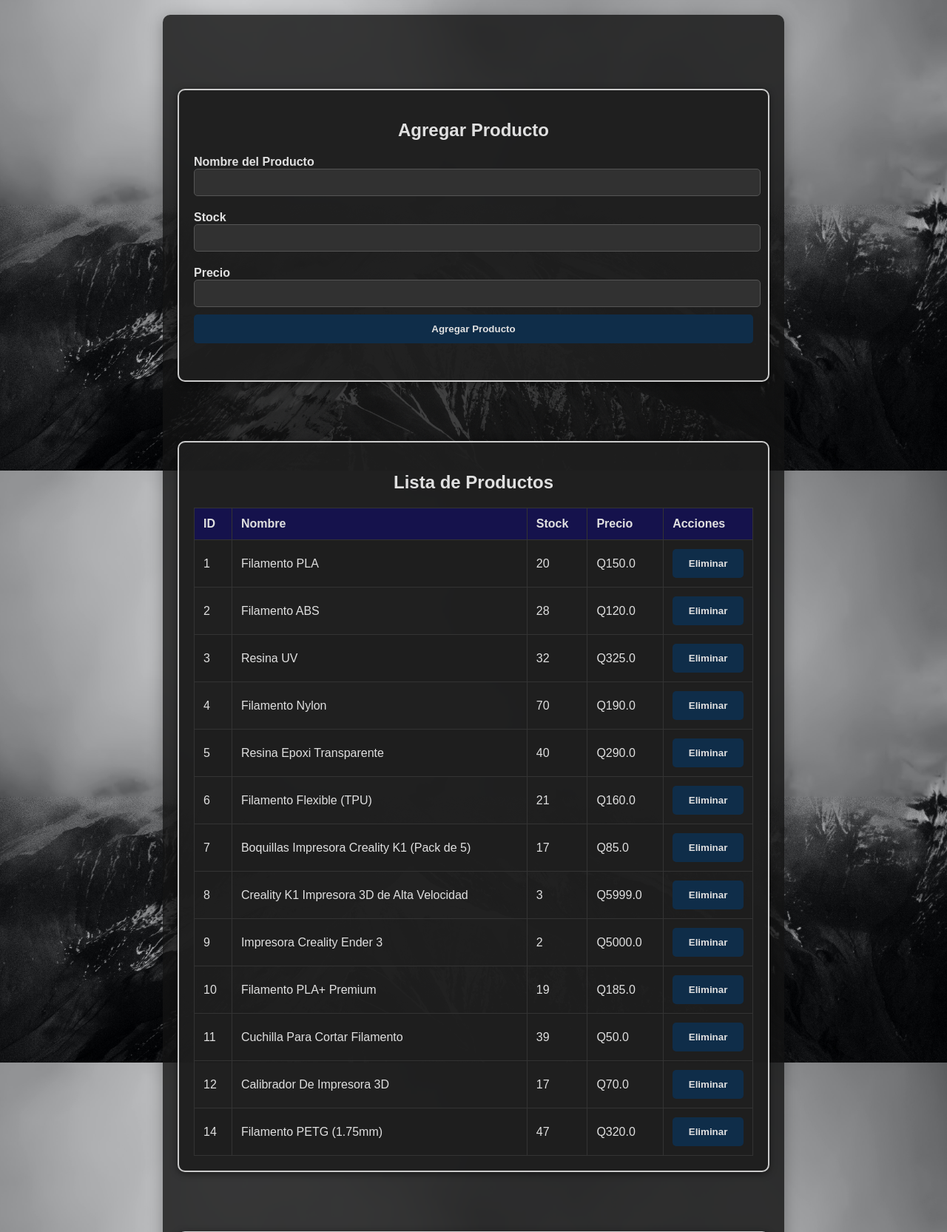
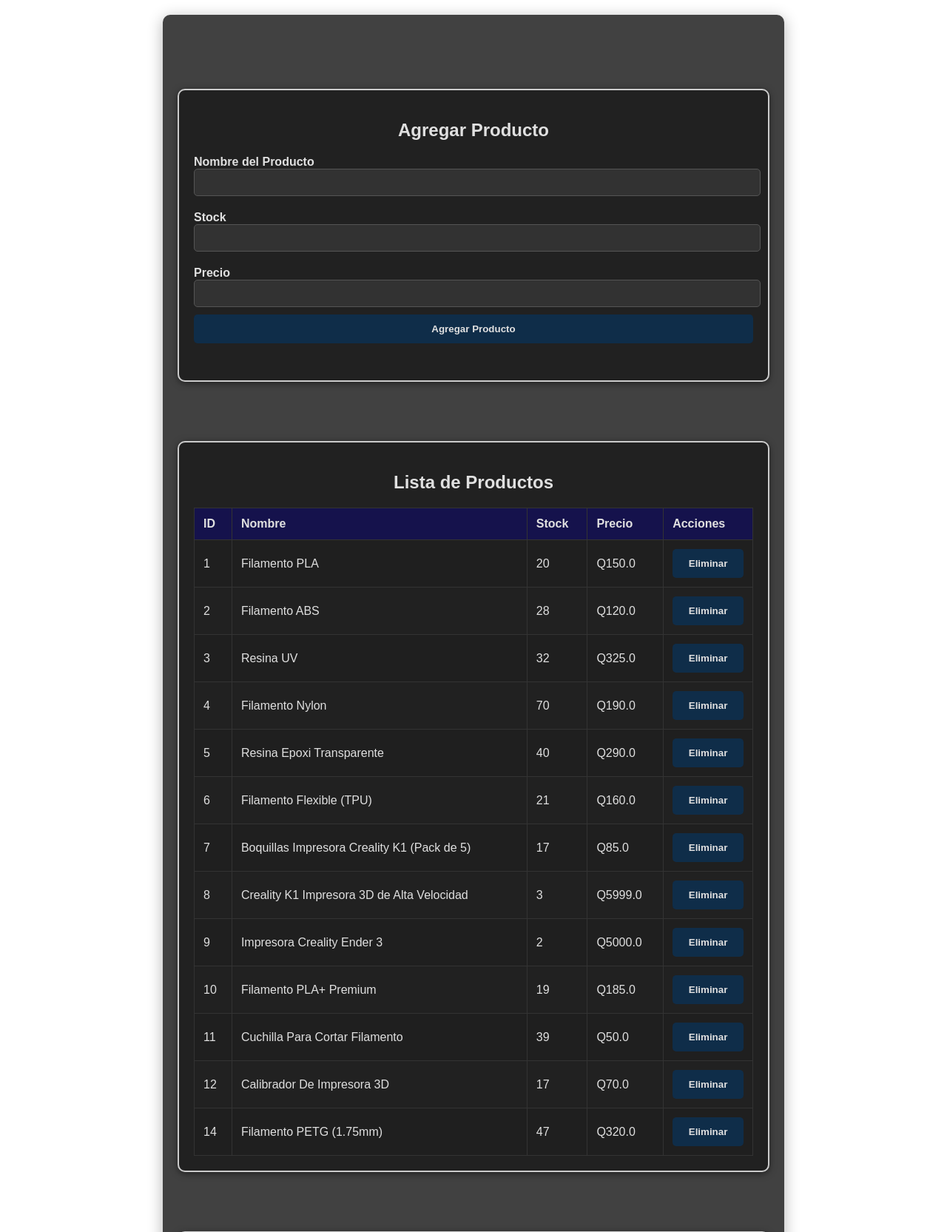
Before and after one commit to Eduardoalfa/gestion_inventario, a Flask app: page / in a window 1280 px wide. Shown: the part 164-1829 px from the top of the page at 74% size. Run offline with Flask 3, Linux system fonts and the light colour scheme; data comes from the database, SQL or seed files in the repository.

Commit message:
Update style.css

```diff
--- a/static/style.css
+++ b/static/style.css
@@ -1,6 +1,5 @@
 body {
     font-family: Arial, sans-serif;
-    background-image: url('/static/mountain.jpg');
     background-size: cover;
     background-attachment: fixed;
     color: #E0E0E0;
```
